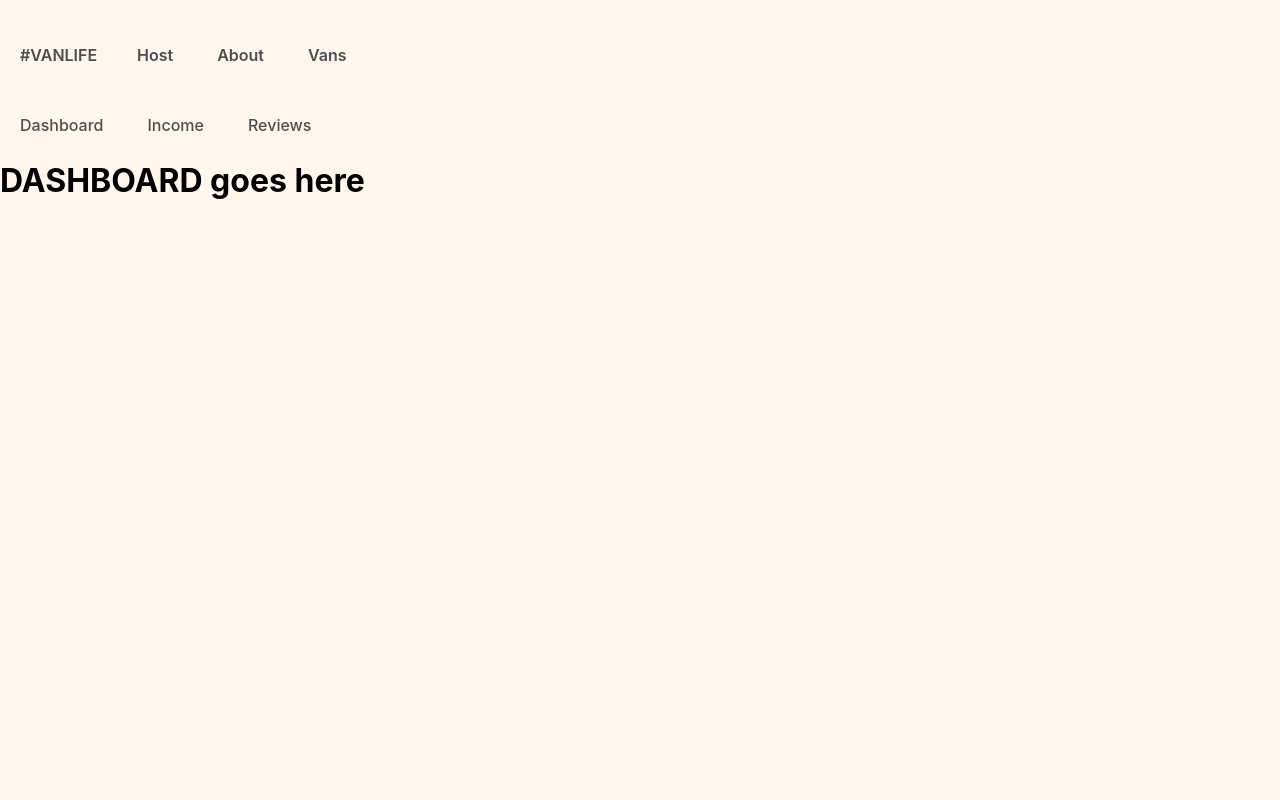
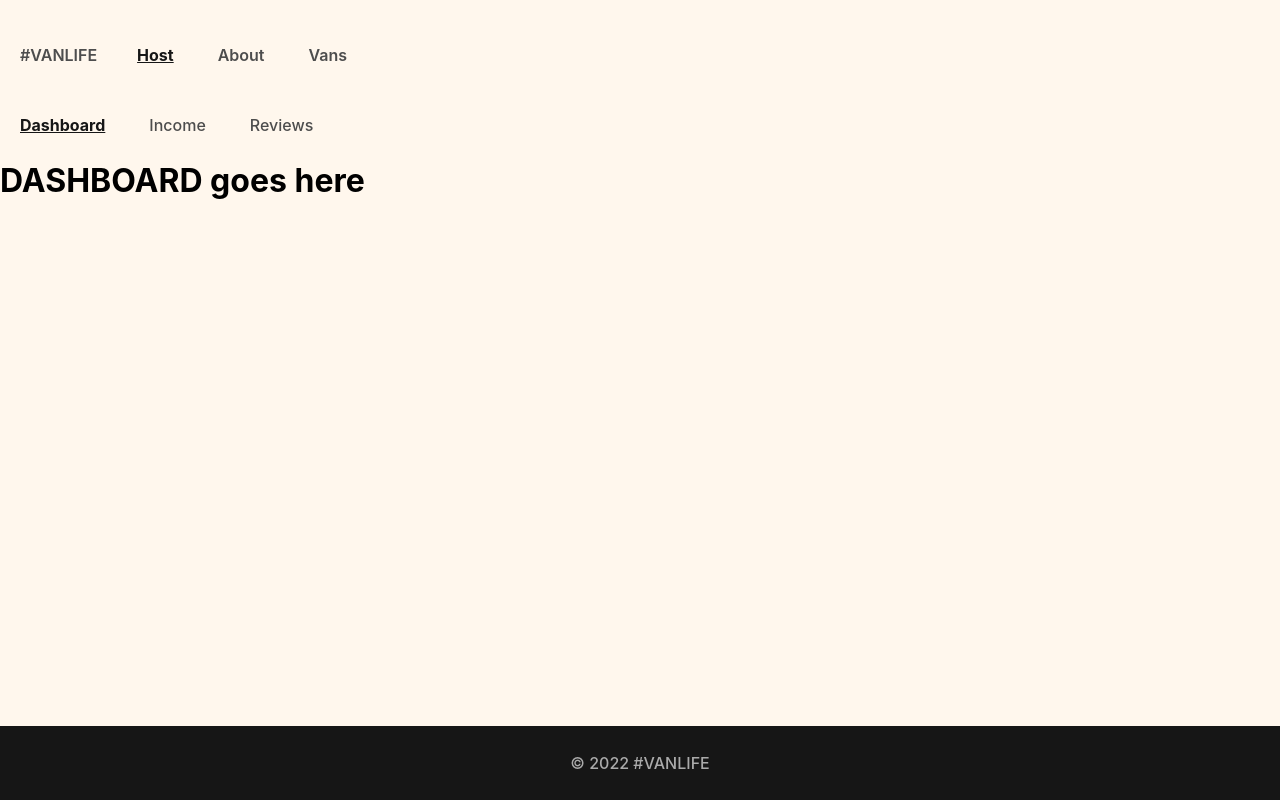
Before and after one commit to akinmiday/react-router-6, a React (Vite) app in the folder react-router-6/: page /host in a window 1280 px wide. Built offline with nearby package versions, Linux system fonts and the light colour scheme; what miragejs would draw is missing.

Commit message:
Navlink updated

```diff
--- /dev/null
+++ b/react-router-6/src/components/footer.jsx
@@ -0,0 +1,5 @@
+import React from "react";
+
+export default function Footer() {
+    return (<footer>&#169; 2022 #VANLIFE</footer>)
+}
--- a/react-router-6/src/components/header.jsx
+++ b/react-router-6/src/components/header.jsx
@@ -1,13 +1,28 @@
 import React from "react"
-import { Link } from "react-router-dom"
+import { Link, NavLink } from "react-router-dom"
 export default function Header() {
+
+    const activeStyle = {
+        fontWeight: "bold",
+        textDecoration: "underline",
+        color: "#161616"
+    }
+
     return (
         <header>
             <Link to='/' >#VANLIFE</Link>
             <nav>
-                <Link to='/host'>Host</Link>
-                <Link to='/about' >About</Link>
-                <Link to='/vans' >Vans</Link>
+                <NavLink to='/host'
+                    style={({ isActive }) => isActive ? activeStyle : null}
+                >Host</NavLink>
+
+                <NavLink to='/about'
+                    style={({ isActive }) => isActive ? activeStyle : null}
+                >About</NavLink>
+
+                <NavLink to='/vans'
+                    style={({ isActive }) => isActive ? activeStyle : null}
+                >Vans</NavLink>
             </nav>
         </header>
     )
--- a/react-router-6/src/components/layout.jsx
+++ b/react-router-6/src/components/layout.jsx
@@ -1,12 +1,16 @@
 import React from "react";
 import { Outlet } from "react-router-dom";
 import Header from "./header";
+import Footer from "./footer";
 
 export default function Layout() {
     return (
-        <div>
+        <div className="site-wrapper" >
             <Header />
-            <Outlet />
+            <main>
+                <Outlet />
+            </main>
+            <Footer />
         </div>
     )
 }
--- a/react-router-6/src/index.css
+++ b/react-router-6/src/index.css
@@ -16,6 +16,12 @@ body::-webkit-scrollbar {
 body {
   -ms-overflow-style: none;
   scrollbar-width: none;
+}
+
+.site-wrapper {
+    min-height: 100vh;
+    display: flex;
+    flex-direction: column;
 }
 
 header {
@@ -43,6 +49,22 @@ header a {
 header a:hover {
     color: #161616;
     text-decoration: underline;
+}
+
+main {
+    margin-bottom: 84px;
+}
+
+footer {
+    background-color: #161616;
+    color: #AAAAAA;
+    height: 74px;
+    display: flex;
+    flex-shrink: 0;
+    justify-content: center;
+    align-items: center;
+    margin-top: auto;
+    font-weight: 500;
 }
 
 .link-button {
--- a/react-router-6/src/pages/host/hostlayout.jsx
+++ b/react-router-6/src/pages/host/hostlayout.jsx
@@ -1,13 +1,31 @@
 import React from "react";
-import { Outlet, Link } from "react-router-dom";
+import { Outlet, NavLink } from "react-router-dom";
 
 export default function HostLayout() {
+    const activeStyle = {
+        fontWeight: "bold",
+        textDecoration: "underline",
+        color: "#161616"
+    }
+
     return (
         <>
             <nav className="host-nav" >
-                <Link to='/host'>Dashboard</Link>
-                <Link to='income'>Income</Link>
-                <Link to='reviews'>Reviews</Link>
+                <NavLink to='/host'
+                    end
+                    style={({ isActive }) => isActive ? activeStyle : null}
+                >
+                    Dashboard
+                </NavLink>
+
+                <NavLink to='income'
+                    style={({ isActive }) => isActive ? activeStyle : null}
+                >Income
+                </NavLink>
+                <NavLink to='reviews'
+                    style={({ isActive }) => isActive ? activeStyle : null}
+                >Reviews
+                </NavLink>
             </nav>
             <Outlet />
         </>
```
